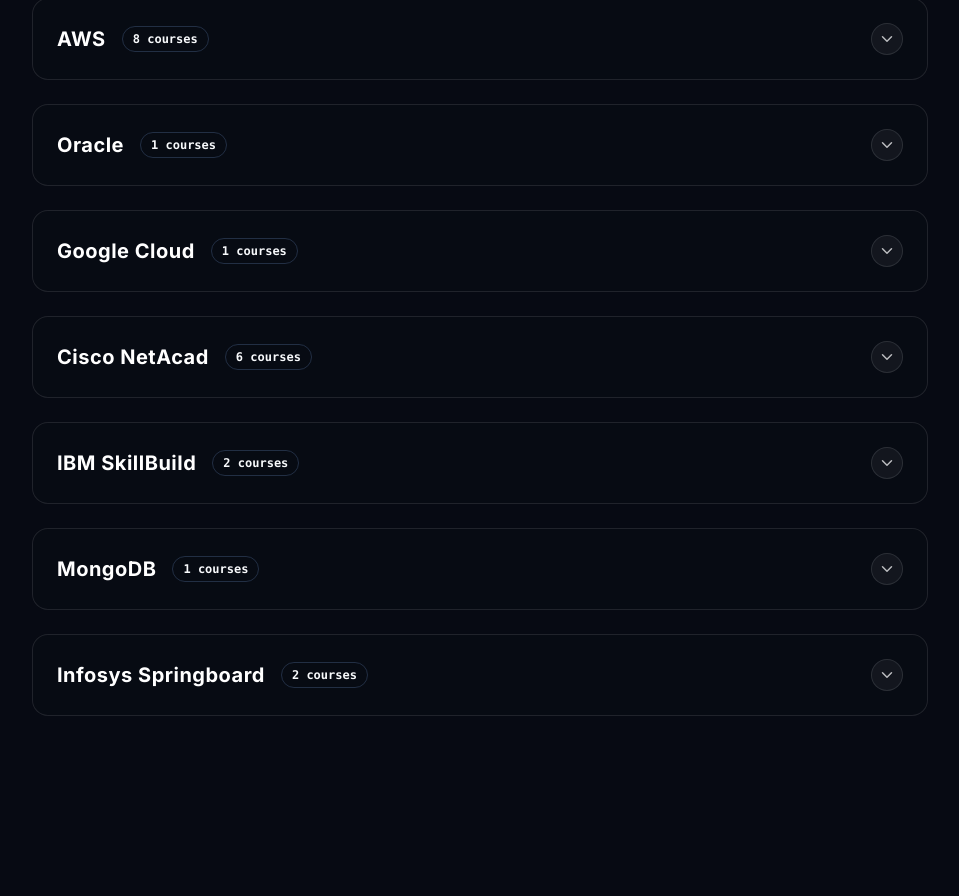
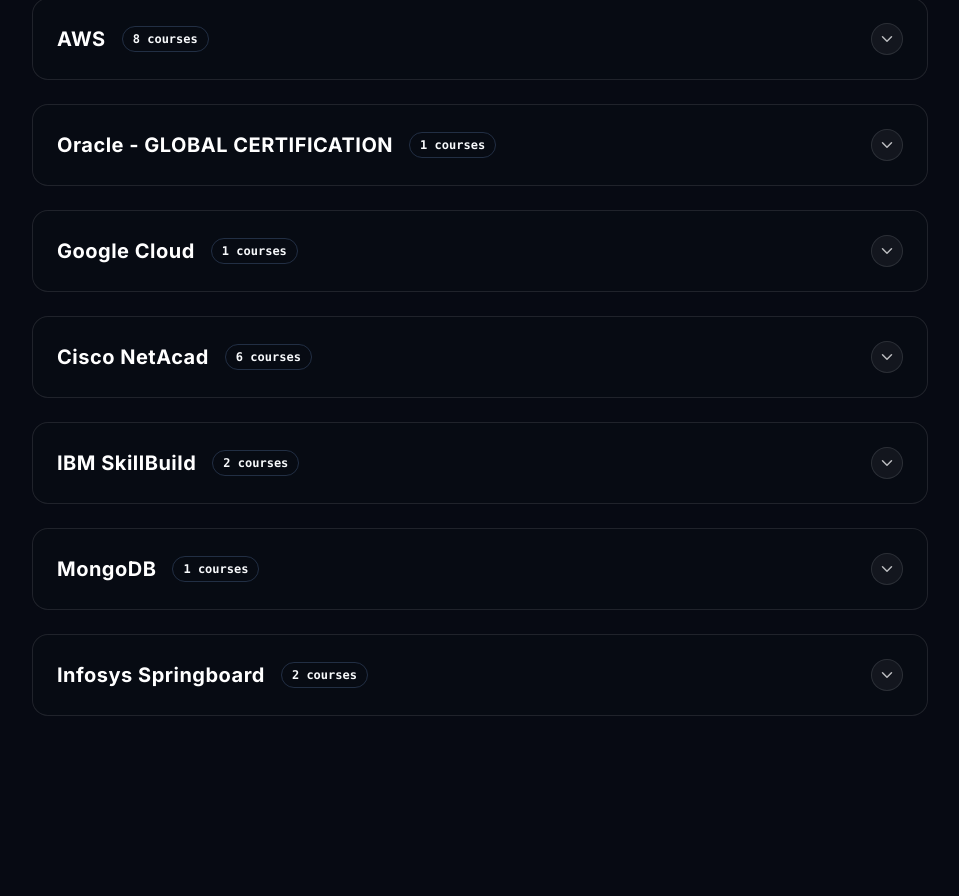
Before and after one commit to shriram-s7/portfolio-s-shriram, a React (Vite) app: page / in a window 1280 px wide. Shown: the part 5718-6614 px from the top of the page, without its empty margins (160-1119 px from the left). Built offline with nearby package versions, Linux system fonts and the light colour scheme; the HTML template or start-up script is replaced by a standard one.

Commit message:
latest version

```diff
--- a/src/data/achievementsData.js
+++ b/src/data/achievementsData.js
@@ -196,7 +196,7 @@
 
     {
         id: 'oracle',
-        platform: 'Oracle',
+        platform: 'Oracle - GLOBAL CERTIFICATION',
         coursesCount: 1,
         certs: [
             {
```
